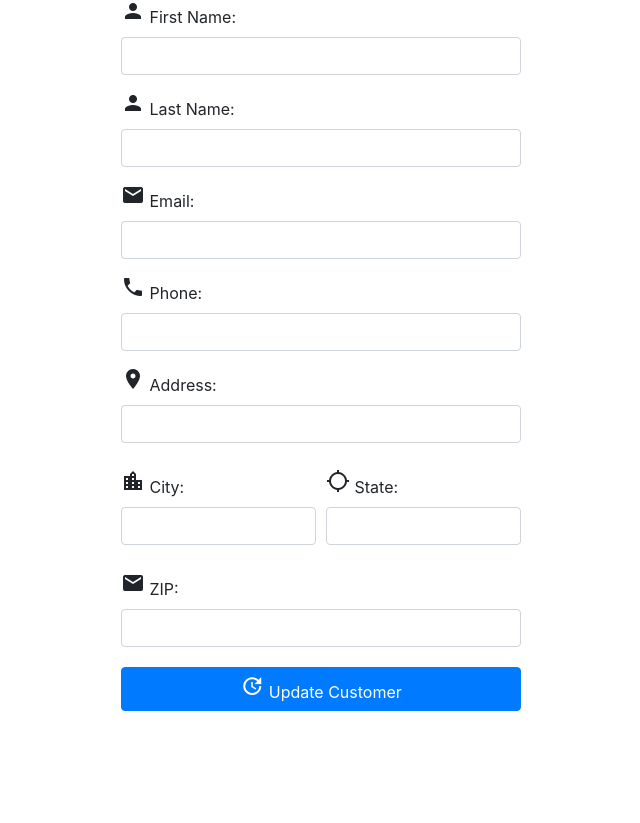
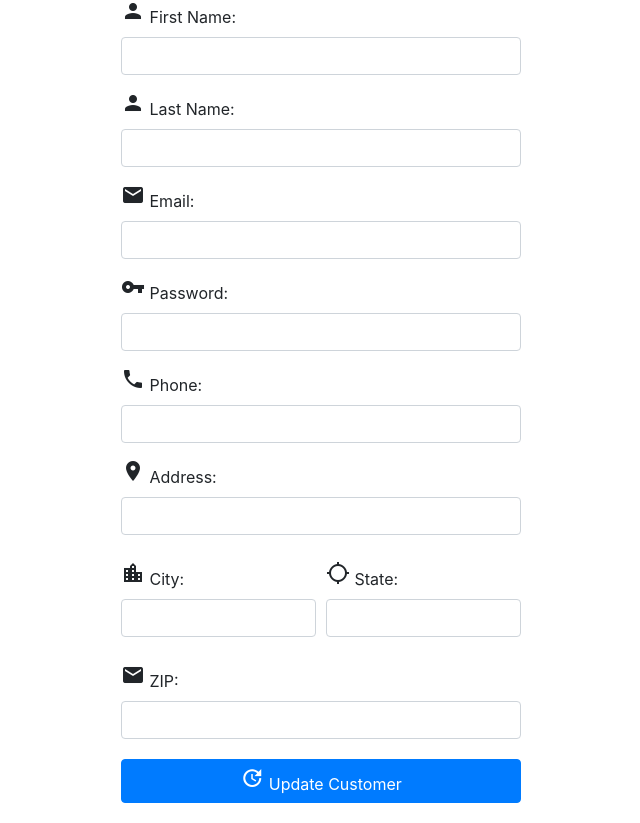
Before and after one commit to richiejohnmathew/DMDD-Moving-and-Storage-Rental-Services-Project, a Flask app: page /customers/edit/1 in a window 1280 px wide. Shown: the part 79-902 px from the top of the page, without its empty margins (319-959 px from the left). Before the commit the page ends 790 px from the top, so only its background shows below. Run offline with Flask 3, Linux system fonts and the light colour scheme; parts of the project's set-up code (start-up, migrations or seed data) failed here and were passed over; some libraries are stand-ins or nearby versions.

Commit message:
++ fixes

```diff
--- a/GUI/app.py
+++ b/GUI/app.py
@@ -127,25 +127,45 @@
 @app.route('/customers/add', methods=['GET', 'POST'])
 def add_customer():
     if request.method == 'POST':
+        # Get form data
+        first_name = request.form['first_name']
+        last_name = request.form['last_name']
+        email = request.form['email']
+        raw_password = request.form['password']
+        phone = request.form['phone']
+        address = request.form['address']
+        city = request.form['city']
+        state = request.form['state']
+        zip_code = request.form['zip']
+
+        # Convert the password to bytes for storage in VARBINARY column
+        password_bytes = bytes(raw_password, 'utf-8')
+
+        # Create a new Customer object
         new_customer = Customer(
-            FirstName=request.form['first_name'],
-            LastName=request.form['last_name'],
-            Email=request.form['email'],
-            Password=b'example_password',  # You should hash the password before storing it
-            Phone=request.form['phone'],
-            Address=request.form['address'],
-            City=request.form['city'],
-            State=request.form['state'],
-            ZIP=request.form['zip']
+            FirstName=first_name,
+            LastName=last_name,
+            Email=email,
+            Password=password_bytes,
+            Phone=phone,
+            Address=address,
+            City=city,
+            State=state,
+            ZIP=zip_code
         )
+
+        # Add the new customer to the database
         db.session.add(new_customer)
         db.session.commit()
+
         return redirect(url_for('customers'))
+
     return render_template('add_customer.html')
 
 @app.route('/customers/edit/<int:id>', methods=['GET', 'POST'])
 def edit_customer(id):
     customer = Customer.query.get(id)
+
     if request.method == 'POST':
         # Update customer details
         customer.FirstName = request.form['first_name']
@@ -156,6 +176,13 @@
         customer.City = request.form['city']
         customer.State = request.form['state']
         customer.ZIP = request.form['zip']
+
+        # Check if a new password is provided
+        new_password = request.form['password']
+        if new_password:
+            # Convert the new password to bytes for storage in VARBINARY column
+            password_bytes = bytes(new_password, 'utf-8')
+            customer.Password = password_bytes
 
         # Commit changes to the database
         db.session.commit()
--- a/GUI/templates/edit_customer.html
+++ b/GUI/templates/edit_customer.html
@@ -50,6 +50,13 @@
             <input type="email" class="form-control" id="email" name="email" value="{{ customer.Email }}" required>
             <div class="invalid-feedback">
                 Please provide a valid email address.
+            </div>
+        </div>
+        <div class="form-group">
+            <label for="password"><i class="material-icons">vpn_key</i> Password:</label>
+            <input type="password" class="form-control" id="password" name="password" required>
+            <div class="invalid-feedback">
+                Please provide a valid password.
             </div>
         </div>
         <div class="form-group">
```
Also changed, not shown: GUI/templates/add_customer.html (+7 -0 lines), P4/P4_STORED_PROCEDURES.sql (+22 -12 lines).
